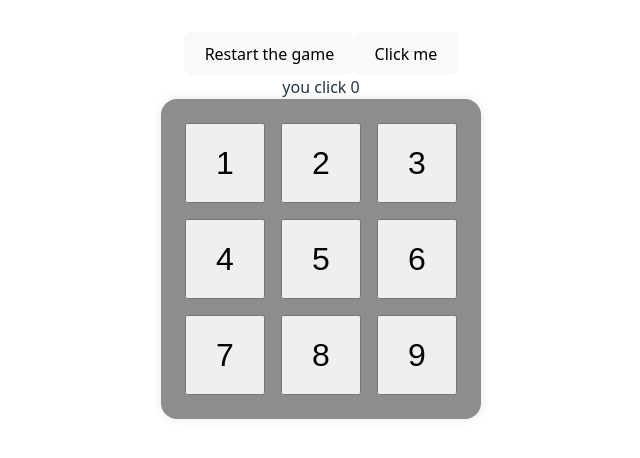
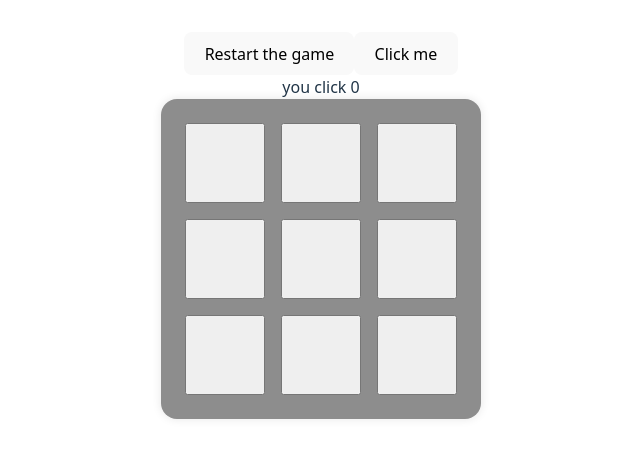
Before and after one commit to ilsbcr/Tic-Tac-Toe-Game, a React (Vite) app: page / in a window 1280 px wide. Shown: the top 458 px of the page, without its empty margins (319-959 px from the left). Built offline with nearby package versions, Linux system fonts and the light colour scheme.

Commit message:
create Square component

```diff
--- a/src/App.jsx
+++ b/src/App.jsx
@@ -32,24 +32,35 @@
     </>
   )
 }
+
+function Square({ value1 }) {
+
+    const [value, setValue] = useState(null);
+
+    function handleClick() {
+      setValue('X');
+  }
+  return <button className="square" onClick={handleClick}>{value}</button>;
+}
+
 function Board() {
   return (
     <>
       <div className="board">
         <div >
-        <button className="square">1</button>
-        <button className="square">2</button>
-        <button className="square">3</button>
+          <Square value={1} />
+          <Square value={2} />
+          <Square value={3} />
         </div>
         <div >
-        <button className="square">4</button>
-        <button className="square">5</button>
-        <button className="square">6</button>
+          <Square value={4} />
+          <Square value={5} />
+          <Square value={6} />
         </div>
         <div>
-        <button className="square">7</button>
-        <button className="square">8</button>
-        <button className="square">9</button>
+          <Square value={7} />
+          <Square value={8} />
+          <Square value={9} />
         </div>
       </div>
     </>)
```
Lines whose indentation alone changed are shown as unchanged.
